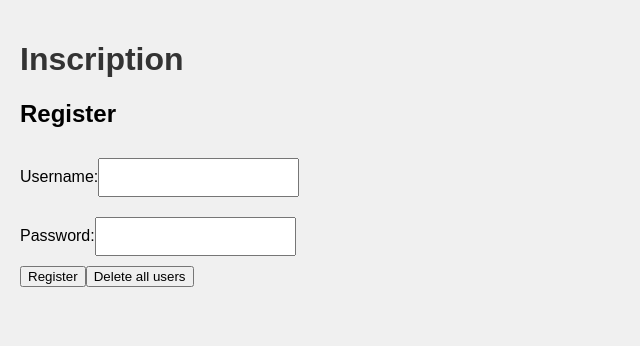
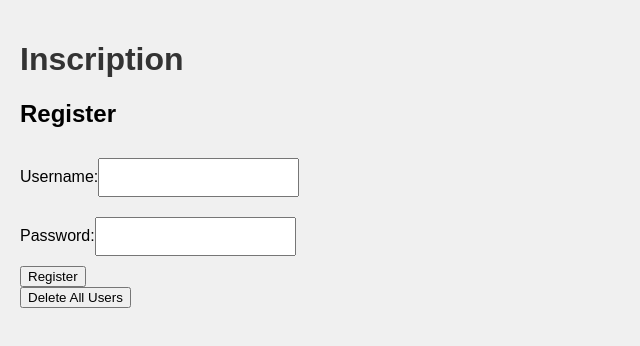
Before and after one commit to DebroyeAntoine/fiesta, a React (Create React App) app in the folder frontend/: page /register in a window 1280 px wide. Shown: the top 346 px of the page, without its empty margins (0-640 px from the left). Built offline with nearby package versions, Linux system fonts and the light colour scheme.

Commit message:
authForm: refacto from login and register form
Before we were using twice the same kind onf component.
For the moment we will refactor them.

```diff
--- /dev/null
+++ b/frontend/src/components/AuthForm.tsx
@@ -0,0 +1,65 @@
+import React, { useState } from 'react';
+
+interface AuthFormProps {
+    onSubmit: (username: string, password: string) => Promise<void>;
+    onDeleteUsers?: () => Promise<void>;  // Prop facultative pour supprimer les utilisateurs
+    isRegister: boolean;
+}
+
+const AuthForm: React.FC<AuthFormProps> = ({ onSubmit, onDeleteUsers, isRegister }) => {
+    const [username, setUsername] = useState('');
+    const [password, setPassword] = useState('');
+    const [message, setMessage] = useState('');
+
+    const handleSubmit = async (e: React.FormEvent<HTMLFormElement>) => {
+        e.preventDefault();
+        try {
+            await onSubmit(username, password);
+            setMessage(isRegister ? "User registered successfully!" : "Login successful!");
+        } catch (error) {
+            setMessage("Error occurred");
+        }
+    };
+
+    const handleDeleteUsers = async () => {
+        if (onDeleteUsers) {
+            try {
+                await onDeleteUsers();
+                setMessage("All users deleted successfully!");
+            } catch (error) {
+                setMessage("Failed to delete users.");
+            }
+        }
+    };
+
+    return (
+        <div>
+            <h2>{isRegister ? "Register" : "Login"}</h2>
+            <form onSubmit={handleSubmit}>
+                <div>
+                    <label>Username:</label>
+                    <input
+                        type="text"
+                        value={username}
+                        onChange={(e) => setUsername(e.target.value)}
+                    />
+                </div>
+                <div>
+                    <label>Password:</label>
+                    <input
+                        type="password"
+                        value={password}
+                        onChange={(e) => setPassword(e.target.value)}
+                    />
+                </div>
+                <button type="submit">{isRegister ? "Register" : "Login"}</button>
+            </form>
+            {onDeleteUsers && (
+                <button onClick={handleDeleteUsers}>Delete All Users</button>
+            )}
+            {message && <p>{message}</p>}
+        </div>
+    );
+};
+
+export default AuthForm;
--- a/frontend/src/components/Login.tsx
+++ b/frontend/src/components/Login.tsx
@@ -1,12 +1,8 @@
-import React, { useState } from 'react';
+import React from 'react';
+import AuthForm from './AuthForm';
 
-const Login = () => {
-  const [username, setUsername] = useState('');
-  const [password, setPassword] = useState('');
-  const [message, setMessage] = useState('');
-
-  const handleSubmit = async (e: React.FormEvent<HTMLFormElement>) => {
-    e.preventDefault();
+const Login: React.FC = () => {
+    const handleLogin = async (username: string, password: string) => {
         const response = await fetch('/login', {
             method: 'POST',
             headers: {
@@ -15,35 +11,12 @@ const Login = () => {
             body: JSON.stringify({ username, password }),
         });
 
-    const data = await response.json();
-    setMessage(data.message);
+        if (!response.ok) {
+            throw new Error('Failed to login');
+        }
     };
 
-  return (
-    <div>
-      <h2>Login</h2>
-      <form onSubmit={handleSubmit}>
-        <div>
-          <label>Username:</label>
-          <input
-            type="text"
-            value={username}
-            onChange={(e) => setUsername(e.target.value)}
-          />
-        </div>
-        <div>
-          <label>Password:</label>
-          <input
-            type="password"
-            value={password}
-            onChange={(e) => setPassword(e.target.value)}
-          />
-        </div>
-        <button type="submit">Login</button>
-      </form>
-      {message && <p>{message}</p>}
-    </div>
-  );
+    return <AuthForm onSubmit={handleLogin} isRegister={false} />;
 };
 
 export default Login;
--- a/frontend/src/components/Register.tsx
+++ b/frontend/src/components/Register.tsx
@@ -1,14 +1,8 @@
-// frontend/src/Register.js
-import React, { useState } from 'react';
+import React from 'react';
+import AuthForm from './AuthForm';
 
-const Register = () => {
-    const [username, setUsername] = useState('');
-    const [password, setPassword] = useState('');
-    const [message, setMessage] = useState('');
-
-    const handleSubmit = async (e: React.FormEvent<HTMLFormElement>) => {
-        e.preventDefault();
-        console.warn("test");
+const Register: React.FC = () => {
+    const handleRegister = async (username: string, password: string) => {
         const response = await fetch('/register', {
             method: 'POST',
             headers: {
@@ -17,46 +11,22 @@ const Register = () => {
             body: JSON.stringify({ username, password }),
         });
 
-        const data = await response.json();
-        setMessage(data.message);
+        if (!response.ok) {
+            throw new Error('Failed to register');
+        }
     };
 
-
-    const handleDelete = async () => {
+    const handleDeleteUsers = async () => {
         const response = await fetch('/delete', {
             method: 'DELETE',
         });
 
-        const data = await response.json();
-        setMessage(data.message);
+        if (!response.ok) {
+            throw new Error('Failed to delete users');
+        }
     };
 
-    return (
-        <div>
-            <h2>Register</h2>
-            <form onSubmit={handleSubmit}>
-                <div>
-                    <label>Username:</label>
-                    <input
-                        type="text"
-                        value={username}
-                        onChange={(e) => setUsername(e.target.value)}
-                    />
-                </div>
-                <div>
-                    <label>Password:</label>
-                    <input
-                        type="password"
-                        value={password}
-                        onChange={(e) => setPassword(e.target.value)}
-                    />
-                </div>
-                <button type="submit">Register</button>
-                <button type="button" onClick={handleDelete}>Delete all users</button>
-            </form>
-            {message && <p>{message}</p>}
-        </div>
-    );
+    return <AuthForm onSubmit={handleRegister} onDeleteUsers={handleDeleteUsers} isRegister={true} />;
 };
 
 export default Register;
```
Also changed, not shown: 1 other file (tests, documents, lock files or other folders). Lines whose indentation alone changed are shown as unchanged.
